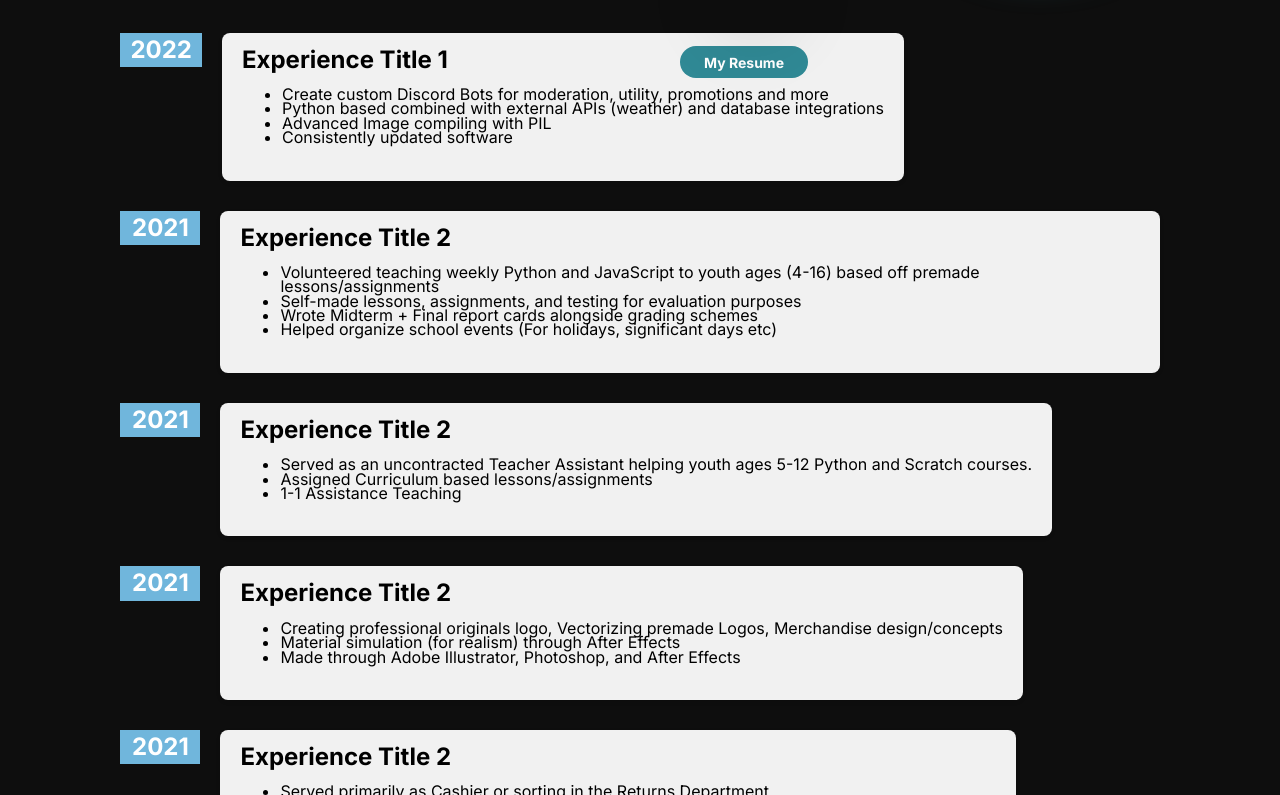
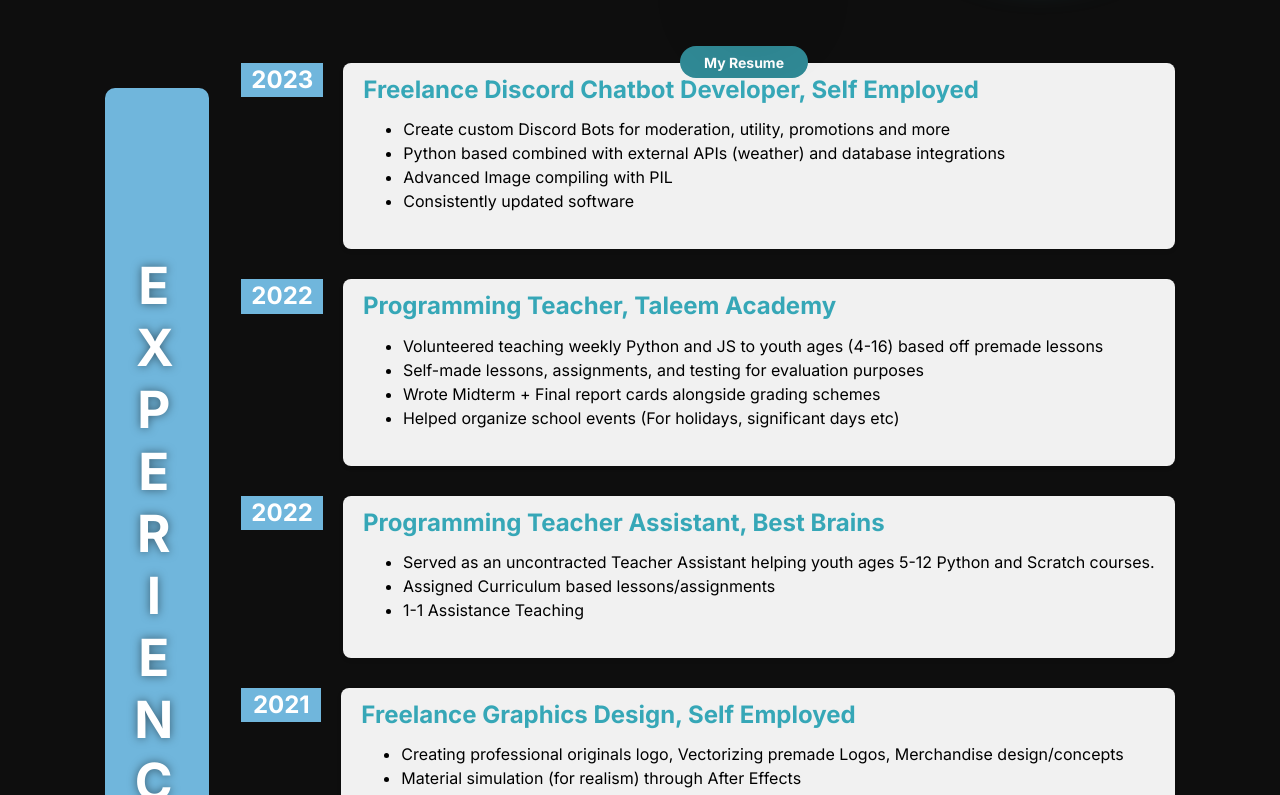
Before and after one commit to ammxr/ammxr.github.io, a React (Create React App) app: page / in a window 1280 px wide. Shown: the part 1505-2300 px from the top of the page. Built offline with nearby package versions, Linux system fonts and the light colour scheme.

Commit message:
Experiences Complete

```diff
--- a/src/components/Experience/Experience.css
+++ b/src/components/Experience/Experience.css
@@ -1,4 +1,6 @@
 .e-sec {
+  align-items: center;
+  justify-content: center;
   font-family: 'Alata', sans-serif;
   line-height: 90%;
   text-align: left;
@@ -8,26 +10,36 @@
   display: flex;
 }
 
+ul {
+  line-height: 1.5;
+}
+h2 {
+  color: var(--bluePrimary);
+}
+
 e-name {
+  margin-top: 2rem;
   font-size: 4vw;
   font-weight: 700;
-  margin: 0;
-  line-height: 50%;
-  align-items: left;
-  position: absolute;
+  padding-left: 1.3rem;
+  text-align: center;
+  justify-content: center;
   left: 10%;
   bottom: 30%;
   text-shadow: 0 0 10px rgba(0, 0, 0, 0.5);
   z-index: 1;
+  writing-mode: vertical-rl;
+  text-orientation: upright;
 }
 
 .e-title {
+  margin-right: 2rem;
   position: relative;
   display: flex;
   padding: 20px;
   background-color: #70b6dc;
-  width: 50%;
-  height: 10vh;
+  width: 4rem;
+  height: 110vh;
   border-radius: 10px;
   overflow: hidden;
 }
@@ -38,12 +50,13 @@ e-name {
 
 .e-experience {
   display: flex;
+  align-items: flex-start;
   margin-bottom: 30px;
 }
 
 .e-year {
   flex: 0 0 60px;
-  font-size: 1.5rem;
+  font-size: 3px;
   font-weight: bold;
   color: white;
   text-align: center;
@@ -57,10 +70,7 @@ e-name {
   border-radius: 8px;
   box-shadow: 0 2px 4px rgba(0, 0, 0, 0.1);
   margin-left: 20px;
-}
-
-.e-description h2 {
-  margin-top: 0;
+  flex-grow: 1;
 }
 
 .e-description p {
@@ -108,6 +118,13 @@ e-name {
   animation: spin 10s infinite linear;
 }
 
+.e-experience :hover {
+  background-color: var(--black);
+  color: #fff;
+  cursor: pointer;
+}
+
+
 @keyframes spin {
   100% {
     transform: rotate(360deg);
--- a/src/components/Experience/Experience.jsx
+++ b/src/components/Experience/Experience.jsx
@@ -3,18 +3,18 @@ import './Experience.css';
 
 const Experience = () => {
   return (
-    <section className="e-sec">
+    <div className="e-sec">
 
         <div className="e-title">
-          <e-name>Experience</e-name>
+          <e-name>EXPERIENCE</e-name>
           <div className="e-wave"></div>
         </div>
 
         <div className="e-timeline">
           <div className="e-experience">
-            <div className="e-year">2022</div>
+            <div className="e-year">2023</div>
             <div className="e-description">
-              <h2>Experience Title 1</h2>
+              <h2>Freelance Discord Chatbot Developer, Self Employed</h2>
               <ul>
                 <li>Create custom Discord Bots for moderation, utility, promotions and more</li>
                 <li>Python based combined with external APIs (weather) and database integrations</li>
@@ -25,11 +25,11 @@ const Experience = () => {
           </div>
 
           <div className="e-experience">
-            <div className="e-year">2021</div>
+            <div className="e-year">2022</div>
             <div className="e-description">
-              <h2>Experience Title 2</h2>
+              <h2>Programming Teacher, Taleem Academy</h2>
               <ul>
-                <li>Volunteered teaching weekly Python and JavaScript to youth ages (4-16) based off premade lessons/assignments</li>
+                <li>Volunteered teaching weekly Python and JS to youth ages (4-16) based off premade lessons</li>
                 <li>Self-made lessons, assignments, and testing for evaluation purposes</li>
                 <li>Wrote Midterm + Final report cards alongside grading schemes</li>
                 <li> Helped organize school events (For holidays, significant days etc)</li>
@@ -38,9 +38,9 @@ const Experience = () => {
           </div>
 
           <div className="e-experience">
-            <div className="e-year">2021</div>
+            <div className="e-year">2022</div>
             <div className="e-description">
-              <h2>Experience Title 2</h2>
+              <h2>Programming Teacher Assistant, Best Brains</h2>
               <ul>
                 <li>Served as an uncontracted Teacher Assistant helping youth ages 5-12 Python and Scratch courses.</li>
                 <li> Assigned Curriculum based lessons/assignments</li>
@@ -52,7 +52,7 @@ const Experience = () => {
           <div className="e-experience">
             <div className="e-year">2021</div>
             <div className="e-description">
-              <h2>Experience Title 2</h2>
+              <h2>Freelance Graphics Design, Self Employed</h2>
               <ul>
                 <li>Creating professional originals logo, Vectorizing premade Logos, Merchandise design/concepts</li>
                 <li>Material simulation (for realism) through After Effects</li>
@@ -64,7 +64,7 @@ const Experience = () => {
           <div className="e-experience">
             <div className="e-year">2021</div>
             <div className="e-description">
-              <h2>Experience Title 2</h2>
+              <h2>Store Associate, Dollarama</h2>
               <ul>
                 <li>Served primarily as Cashier or sorting in the Returns Department</li>
                 <li>Carts Disinfections, Sweeping, Front Facing Items, Stock Unboxing + Damaged Returns sorting</li>
@@ -74,7 +74,7 @@ const Experience = () => {
           </div>
 
       </div>
-  </section>
+  </div>
   );
 };
 
```
